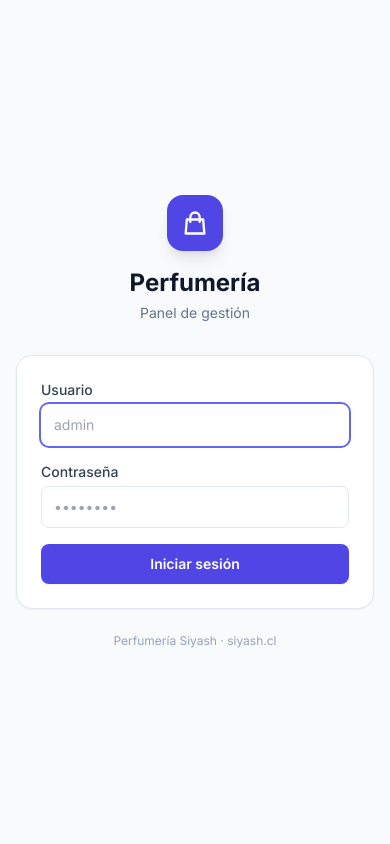
After one commit to david-tkd203/product-comparison, a Flask app: page /login in a window 390 px wide. The commit adds this page. Run offline with Flask 3, Linux system fonts and the light colour scheme; parts of the project's set-up code (start-up, migrations or seed data) failed here and were passed over; some libraries are stand-ins or nearby versions.

Commit message:
feat: login protege panel de gestión
- Agrega tabla users y usuario admin por defecto en init_db()
- Decorator @require_login para proteger rutas de gestión
- Rutas /login (GET/POST) y /logout con sesiones Flask
- Template login.html responsive y limpio
- Rutas protegidas: todas excepto /c/<token> (catálogo público)
- base.html muestra usuario logueado y logout en nav desktop y móvil
- .env.production y docker-compose.prod.yml incluyen ADMIN_PASSWORD

```diff
--- a/app.py
+++ b/app.py
@@ -7,10 +7,12 @@ import urllib.error
 from datetime import datetime, timedelta
 from difflib import SequenceMatcher
 from concurrent.futures import ThreadPoolExecutor, as_completed
+from functools import wraps
 from io import BytesIO
 
 import mysql.connector
-from flask import Flask, render_template, request, redirect, url_for, flash, make_response, jsonify
+from flask import Flask, render_template, request, redirect, url_for, flash, make_response, jsonify, session
+from werkzeug.security import generate_password_hash, check_password_hash
 import pandas as pd
 
 app = Flask(__name__)
@@ -185,11 +187,36 @@ def init_db():
         except Exception:
             pass  # index already exists
 
+    # Users table for admin login
+    cur.execute('''
+        CREATE TABLE IF NOT EXISTS users (
+            id INT AUTO_INCREMENT PRIMARY KEY,
+            username VARCHAR(50) UNIQUE NOT NULL,
+            password_hash VARCHAR(255) NOT NULL,
+            created_at TIMESTAMP DEFAULT CURRENT_TIMESTAMP
+        ) ENGINE=InnoDB DEFAULT CHARSET=utf8mb4
+    ''')
+
+    # Create default admin if no users exist
+    admin_pass = os.environ.get('ADMIN_PASSWORD', 'admin123')
+    cur.execute('SELECT COUNT(*) as cnt FROM users')
+    if cur.fetchone()[0] == 0:
+        cur.execute('INSERT INTO users (username, password_hash) VALUES (%s, %s)',
+                    ['admin', generate_password_hash(admin_pass)])
+
     cur.close()
     db.close()
 
 
-def parse_excel(filepath):
+def require_login(f):
+    """Decorator to protect admin routes."""
+    @wraps(f)
+    def decorated(*args, **kwargs):
+        if 'user_id' not in session:
+            flash('Iniciá sesión para continuar', 'error')
+            return redirect(url_for('login'))
+        return f(*args, **kwargs)
+    return decorated
     df = pd.read_excel(filepath, engine='openpyxl', header=None)
 
     # Detect the header row — look for the row that has the most expected keywords
@@ -279,6 +306,7 @@ def _query(db, sql, params=None):
 
 
 @app.route('/')
+@require_login
 def index():
     query = request.args.get('q', '').strip()
     linea = request.args.get('linea', '').strip()
@@ -319,6 +347,7 @@ def index():
 
 
 @app.route('/upload', methods=['GET', 'POST'])
+@require_login
 def upload():
     if request.method == 'POST':
         file = request.files.get('file')
@@ -376,6 +405,7 @@ def upload():
 
 
 @app.route('/compare')
+@require_login
 def compare():
     db = get_db()
     imports = _query(db, 'SELECT import_date, filename, product_count FROM imports ORDER BY import_date DESC').fetchall()
@@ -583,6 +613,7 @@ def _parse_notas_list(raw):
 
 
 @app.route('/sync-cosmetic')
+@require_login
 def sync_cosmetic():
     db = get_db()
     try:
@@ -602,6 +633,7 @@ def sync_cosmetic():
 
 
 @app.route('/sync-silk')
+@require_login
 def sync_silk():
     db = get_db()
     try:
@@ -620,6 +652,7 @@ def sync_silk():
 
 
 @app.route('/sync-multimarca')
+@require_login
 def sync_multimarca():
     db = get_db()
     try:
@@ -723,6 +756,7 @@ def _match_silk_by_name(db):
 
 
 @app.route('/retail')
+@require_login
 def retail():
     query = request.args.get('q', '').strip()
     linea = request.args.get('linea', '').strip()
@@ -794,6 +828,7 @@ def retail():
 
 
 @app.route('/retail/export')
+@require_login
 def retail_export():
     skus = request.args.get('skus', '').split(',')
     if not skus or skus == ['']:
@@ -840,6 +875,7 @@ def retail_export():
 
 
 @app.route('/catalogo')
+@require_login
 def catalogo():
     query = request.args.get('q', '').strip()
     linea = request.args.get('linea', '').strip()
@@ -1090,6 +1126,7 @@ def _generate_catalogo_pdf(products, margen_pct=30):
 
 
 @app.route('/estudio')
+@require_login
 def estudio():
     db = get_db()
     latest = _query(db, 'SELECT MAX(import_date) as max_date FROM imports').fetchone()['max_date']
@@ -1197,6 +1234,7 @@ def estudio():
 
 
 @app.route('/export/xlsx')
+@require_login
 def export_xlsx():
     """Export selected products as XLSX."""
     skus = request.args.get('skus', '').split(',')
@@ -1270,6 +1308,7 @@ def export_xlsx():
 
 
 @app.route('/catalogo/config', methods=['GET', 'POST'])
+@require_login
 def catalogo_config():
     if request.method == 'POST':
         margen_str = request.form.get('margen', '30').strip()
@@ -1400,6 +1439,7 @@ def recibir_pedido(token):
 
 
 @app.route('/pedidos')
+@require_login
 def pedidos():
     db = get_db()
     status_filter = request.args.get('status', '').strip()
@@ -1427,6 +1467,7 @@ def pedidos():
 
 
 @app.route('/pedidos/<int:order_id>/status', methods=['POST'])
+@require_login
 def pedido_status(order_id):
     nuevo_status = request.form.get('status', '').strip()
     if nuevo_status not in ('nuevo', 'procesando', 'completado', 'cancelado'):
@@ -1439,6 +1480,31 @@ def pedido_status(order_id):
     return redirect(url_for('pedidos'))
 
 
+@app.route('/login', methods=['GET', 'POST'])
+def login():
+    if request.method == 'POST':
+        username = request.form.get('username', '').strip()
+        password = request.form.get('password', '')
+        db = get_db()
+        user = _query(db, 'SELECT * FROM users WHERE username = %s', [username]).fetchone()
+        db.close()
+        if user and check_password_hash(user['password_hash'], password):
+            session['user_id'] = user['id']
+            session['username'] = user['username']
+            flash(f'Bienvenido, {user["username"]}', 'success')
+            return redirect(url_for('index'))
+        else:
+            flash('Usuario o contraseña incorrectos', 'error')
+    return render_template('login.html')
+
+
+@app.route('/logout')
+def logout():
+    session.clear()
+    flash('Sesión cerrada', 'success')
+    return redirect(url_for('login'))
+
+
 if __name__ == '__main__':
     init_db()
     app.run(debug=True)
--- a/docker-compose.prod.yml
+++ b/docker-compose.prod.yml
@@ -14,6 +14,7 @@ services:
       - MYSQL_USER=${MYSQL_USER}
       - MYSQL_PASSWORD=${MYSQL_PASSWORD}
       - MYSQL_DATABASE=${MYSQL_DATABASE}
+      - ADMIN_PASSWORD=${ADMIN_PASSWORD}
       - TUNNEL_URL_FILE=${TUNNEL_URL_FILE}
     restart: always
     depends_on:
--- /dev/null
+++ b/templates/login.html
@@ -0,0 +1,52 @@
+<!DOCTYPE html>
+<html lang="es" class="h-full">
+<head>
+<meta charset="UTF-8">
+<meta name="viewport" content="width=device-width, initial-scale=1.0">
+<title>Iniciar Sesión — Perfumería</title>
+<script src="https://cdn.tailwindcss.com"></script>
+<script>tailwind.config={theme:{extend:{fontFamily:{sans:['Inter','system-ui','sans-serif']}}}}</script>
+<link rel="preconnect" href="https://fonts.googleapis.com">
+<link href="https://fonts.googleapis.com/css2?family=Inter:wght@400;500;600;700&display=swap" rel="stylesheet">
+<style>
+  body { font-family: 'Inter', system-ui, sans-serif; }
+</style>
+</head>
+<body class="h-full bg-slate-50 text-slate-800 antialiased flex items-center justify-center p-4">
+
+<div class="w-full max-w-sm">
+  <div class="text-center mb-8">
+    <div class="inline-flex items-center justify-center w-14 h-14 bg-indigo-600 rounded-2xl mb-4 shadow-lg">
+      <svg class="w-7 h-7 text-white" fill="none" stroke="currentColor" viewBox="0 0 24 24"><path stroke-linecap="round" stroke-linejoin="round" stroke-width="2" d="M16 11V7a4 4 0 00-8 0v4M5 9h14l1 12H4L5 9z"/></svg>
+    </div>
+    <h1 class="text-2xl font-bold text-slate-900">Perfumería</h1>
+    <p class="text-sm text-slate-500 mt-1">Panel de gestión</p>
+  </div>
+
+  <div class="bg-white rounded-2xl shadow-sm border border-slate-200 p-6 sm:p-8">
+    {% with messages = get_flashed_messages(with_categories=true) %}
+      {% for category, message in messages %}
+        <div class="px-4 py-3 rounded-lg text-sm mb-4 {{ 'bg-emerald-50 text-emerald-700 border border-emerald-200' if category == 'success' else 'bg-red-50 text-red-700 border border-red-200' }}">{{ message }}</div>
+      {% endfor %}
+    {% endwith %}
+
+    <form method="post" class="space-y-4">
+      <div>
+        <label class="block text-sm font-medium text-slate-700 mb-1">Usuario</label>
+        <input type="text" name="username" required autofocus class="w-full px-3 py-2.5 border border-slate-200 rounded-lg text-sm focus:outline-none focus:ring-2 focus:ring-indigo-500 focus:border-transparent" placeholder="admin">
+      </div>
+      <div>
+        <label class="block text-sm font-medium text-slate-700 mb-1">Contraseña</label>
+        <input type="password" name="password" required class="w-full px-3 py-2.5 border border-slate-200 rounded-lg text-sm focus:outline-none focus:ring-2 focus:ring-indigo-500 focus:border-transparent" placeholder="••••••••">
+      </div>
+      <button type="submit" class="w-full px-4 py-2.5 bg-indigo-600 text-white text-sm font-semibold rounded-lg hover:bg-indigo-700 transition-colors shadow-sm">
+        Iniciar sesión
+      </button>
+    </form>
+  </div>
+
+  <p class="text-center text-xs text-slate-400 mt-6">Perfumería Siyash · siyash.cl</p>
+</div>
+
+</body>
+</html>
```
Also changed, not shown: templates/base.html (+12 -0 lines).
